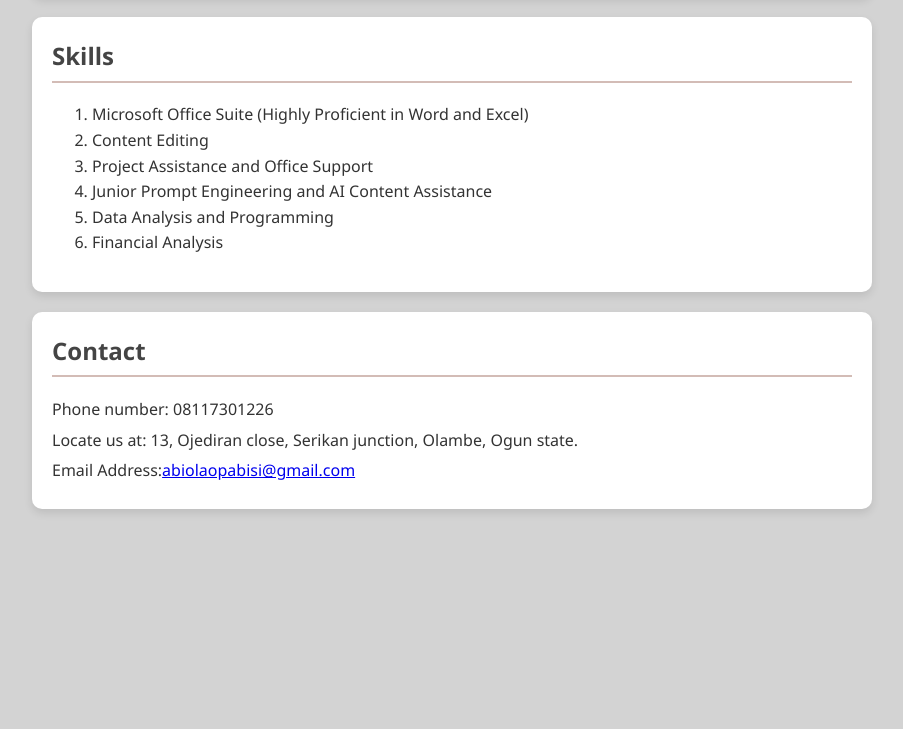
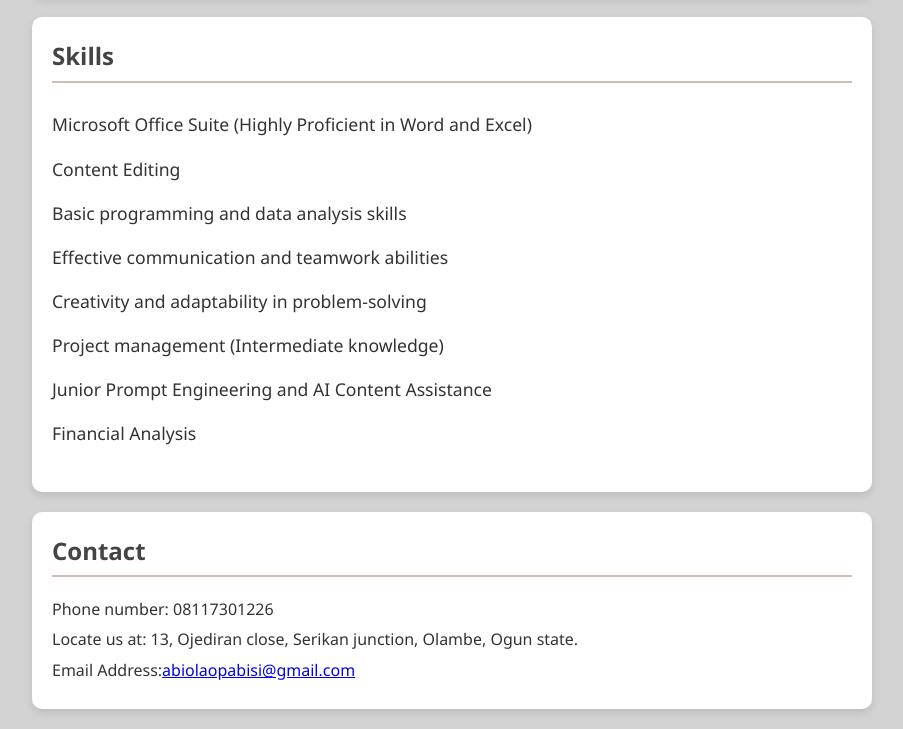
Before and after one commit to Abiola005/Abiola005.github.io, a plain HTML site: page index.html in a window 1280 px wide. Shown: the part 4240-4969 px from the top of the page, without its empty margins (188-1091 px from the left). Before the commit the page ends 4769 px from the top, so only its background shows below. Drawn offline with Linux system fonts and the light colour scheme.

Commit message:
updated file system

```diff
--- a/index.html
+++ b/index.html
@@ -56,14 +56,16 @@
     </section>
     <section id="skills">
         <h2>Skills</h2>
-        <ol>
+        <ul>
             <li>Microsoft Office Suite (Highly Proficient in Word and Excel)</li>
             <li>Content Editing</li>
-            <li>Project Assistance and Office Support</li>
+            <li> Basic programming and data analysis skills</li>
+            <li>Effective communication and teamwork abilities</li>
+            <li>Creativity and adaptability in problem-solving</li>
+            <li>Project management (Intermediate knowledge)</li>
             <li>Junior Prompt Engineering and AI Content Assistance</li>
-            <li>Data Analysis and Programming</li>
             <li>Financial Analysis</li>
-        </ol>
+        </ul>
     </section>
 
     <section id="contact">
```
